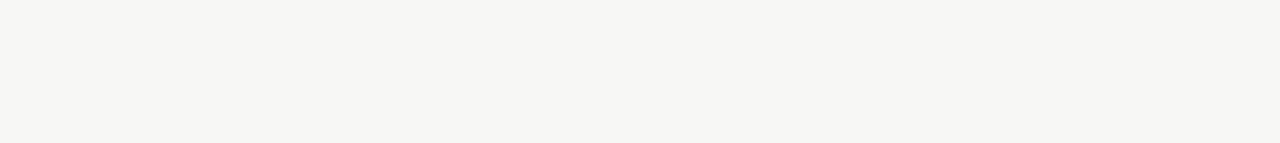
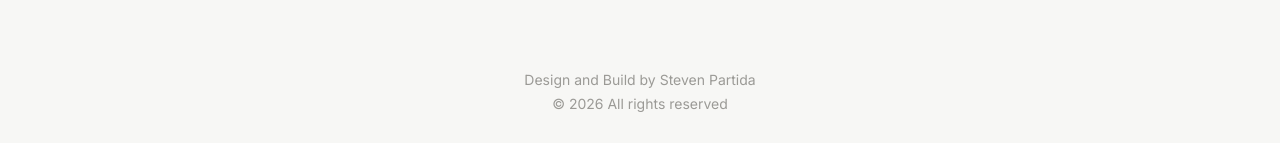
Before and after one commit to npx-steven/steven, a Next.js app: page / in a window 1280 px wide. Shown: the part 1738-1881 px from the top of the page. Before the commit the page ends 1808 px from the top, so only its background shows below. Built offline with nearby package versions, Linux system fonts and the light colour scheme; no server answers; the database is empty.

Commit message:
import footer and add to the page layout

```diff
--- a/app/layout.tsx
+++ b/app/layout.tsx
@@ -3,6 +3,7 @@ import { Inter, Inter_Tight } from "next/font/google";
 import "./globals.css";
 import { ThemeProvider } from "@/components/theme-provider";
 import SocialBar from "@/components/sections/social-bar";
+import Footer from "@/components/sections/footer";
 
 const inter = Inter({
   subsets: ["latin"],
@@ -37,6 +38,7 @@ export default function RootLayout({ children }: LayoutProps<"/">) {
         >
           <SocialBar />
           {children}
+          <Footer />
         </ThemeProvider>
       </body>
     </html>
```
